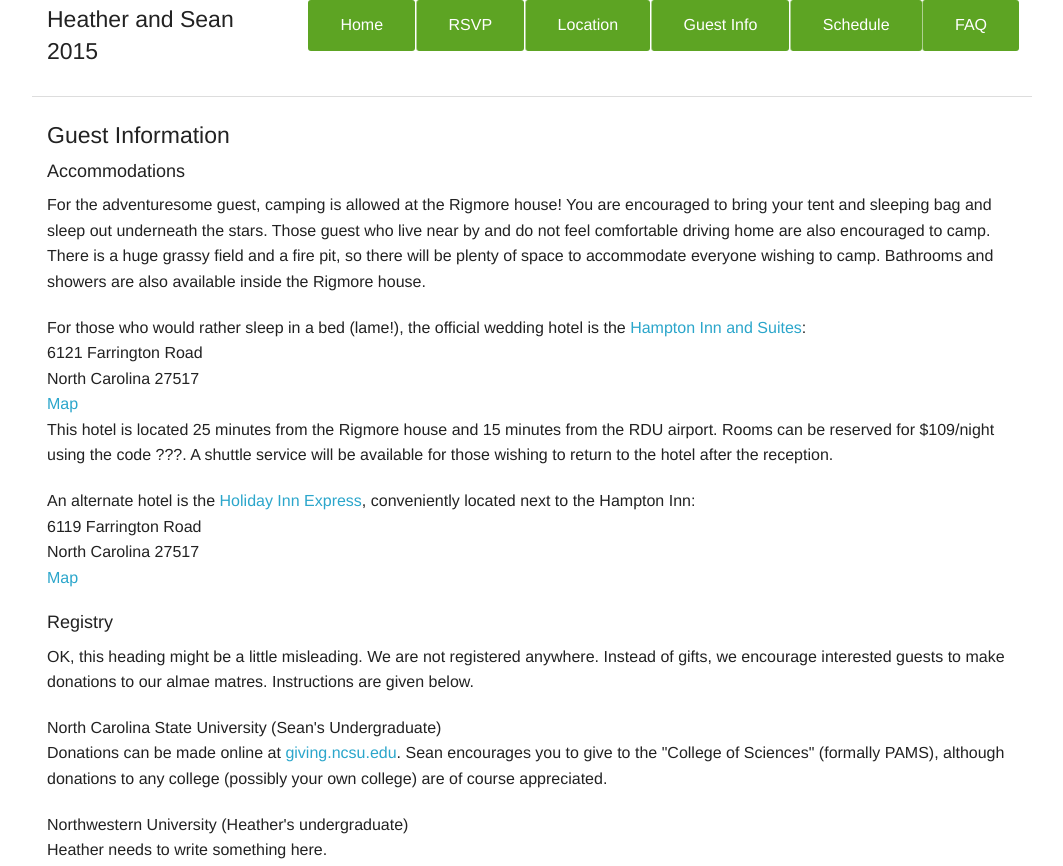
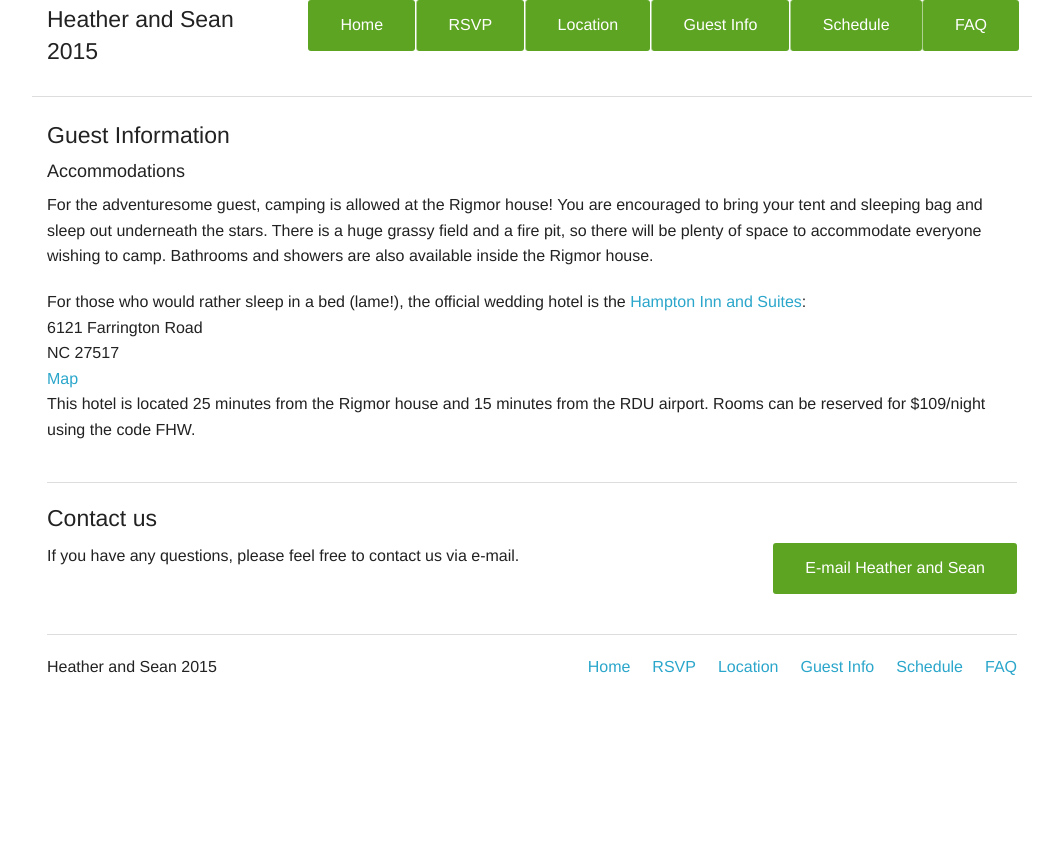
Before and after one commit to sfinch/sfinch.github.io, a plain HTML site: page guest_info.html in a window 1280 px wide. Shown: the top 866 px of the page, without its empty margins (108-1171 px from the left). After the commit the page ends 800 px from the top, so only its background shows below. Drawn offline with Linux system fonts and the light colour scheme.

Commit message:
heather corrections

```diff
--- a/guest_info.html
+++ b/guest_info.html
@@ -30,44 +30,23 @@
     <div class="large-12 columns">
     <h4>Guest Information</h4>
     <h5>Accommodations</h5>
-    <p> For the adventuresome guest, camping is allowed at the Rigmore house!
+    <p> For the adventuresome guest, camping is allowed at the Rigmor house!
     You are encouraged to bring your tent and sleeping bag and sleep out underneath the
-    stars.  Those guest who live near by and do not feel comfortable driving home are also
-    encouraged to camp. There is a huge grassy field and a fire pit, so there will be
+    stars.  There is a huge grassy field and a fire pit, so there will be
     plenty of space to accommodate everyone wishing to camp. Bathrooms and showers are also
-    available inside the Rigmore house.  </p>
+    available inside the Rigmor house.  </p>
 
     <p> For those who would rather sleep in a bed (lame!), the official wedding hotel is the <a
-    href="http://hamptoninn3.hilton.com/en/hotels/north-carolina/hampton-inn-and-suites-chapel-hill-durham-area-RDUCHHX/index.html">Hampton
+    href="http://hamptoninn.hilton.com/en/hp/groups/personalized/R/RDUCHHX-FHW-20150410/index.jhtml?WT.mc_id=POG">Hampton
     Inn and Suites</a>: <br>
     6121 Farrington Road <br>
-    North Carolina 27517 <br>
+    NC 27517 <br>
     <a href =
     "https://www.google.com/maps/place/Hampton+Inn+%26+Suites+Chapel+Hill%2FDurham,+Area/@35.910364,-78.982249,17z/data=!4m2!3m1!1s0x0:0xd77693d0b1873315">Map </a> <br>
-    This hotel is located 25 minutes from the Rigmore house and 15 minutes from the RDU
+    This hotel is located 25 minutes from the Rigmor house and 15 minutes from the RDU
     airport.  Rooms can be reserved for
-    $109/night using the code ???. A shuttle service will be available for those wishing
-    to return to the hotel after the reception.  </p>
+    $109/night using the code FHW.  </p>
 
-    <p> An alternate hotel is the <a
-    href="http://www.ihg.com/holidayinnexpress/hotels/us/en/chapel-hill/rdufr/hoteldetail">Holiday
-    Inn Express</a>, conveniently located next to the Hampton Inn: <br>
-    6119 Farrington Road <br>
-    North Carolina 27517 <br>
-    <a href =
-    "https://www.google.com/maps/place/Holiday+Inn+Express+Chapel+Hill/@35.910364,-78.982249,17z/data=!3m1!4b1!4m2!3m1!1s0x89ace8664c6deb43:0x5057861f21102ac0">Map </a> </p>
-
-    <h5> Registry </h5>
-    <p>OK, this heading might be a little misleading.  We are not registered anywhere.
-    Instead of gifts, we encourage interested guests to make donations to our almae
-    matres.  Instructions are given below.  </p>
-    <p>North Carolina State University (Sean's Undergraduate) <br>
-    Donations can be made online at <a
-    href="https://ccfn.ncsu.edu/advancement-services/giving/">giving.ncsu.edu</a>.
-    Sean encourages you to give to the "College of Sciences" (formally PAMS), although
-    donations to any college (possibly your own college) are of course appreciated.  </p>
-    <p>Northwestern University (Heather's undergraduate) <br>
-    Heather needs to write something here.</p>
 
     </div>
   </div>
```
Also changed, not shown: FAQ.html (+2 -5 lines), RSVP.html (+4 -1 lines), location.html (+5 -3 lines).
